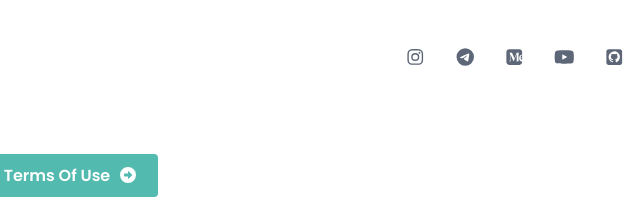
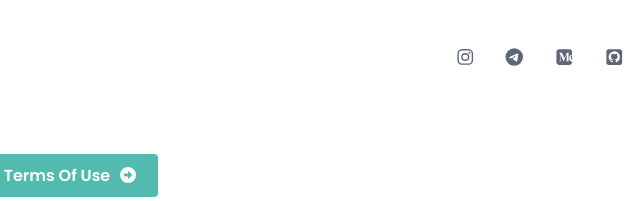
Before and after one commit to bitcoin-global/bitcoin-global.io, a plain HTML site: page index.html in a window 1280 px wide. Shown: the part 4925-5126 px from the top of the page, 565-1205 px from the left. Drawn offline with Linux system fonts and the light colour scheme.

Commit message:
remove youtube link

```diff
--- a/index.html
+++ b/index.html
@@ -594,7 +594,6 @@
                         <li class="list-inline-item"><a href="https://www.instagram.com/bitcoinglobalglob/" target="_blank"><i class="fab fa-instagram"></i></a></li>
                         <li class="list-inline-item"><a href="https://t.me/BitcoinGlobalOffical" target="_blank"><i class="fab fa-telegram-plane"></i></a></li>
                         <li class="list-inline-item"><a href="https://medium.com/@hi_54475" target="_blank"><i class="fab fa-medium"></i></a></li>
-                        <li class="list-inline-item"><a href="https://www.youtube.com/watch?v=oFJRKRCUeJY&feature=youtu.be" target="_blank"><i class="fab fa-youtube"></i></li>
                         <li class="list-inline-item"><a href="https://github.com/bitcoin-global " target="_blank"><i class="fab fa-github-square"></i></a></li>
                     </ul>
                     <!--//social-list-->
```
